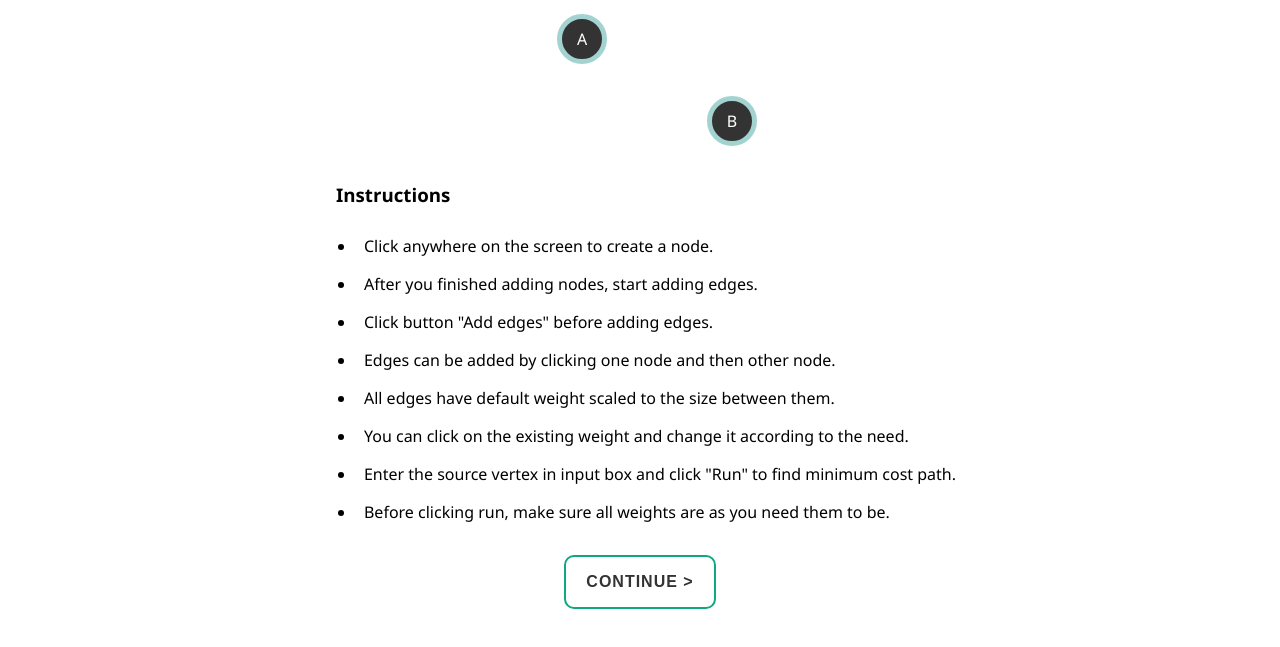
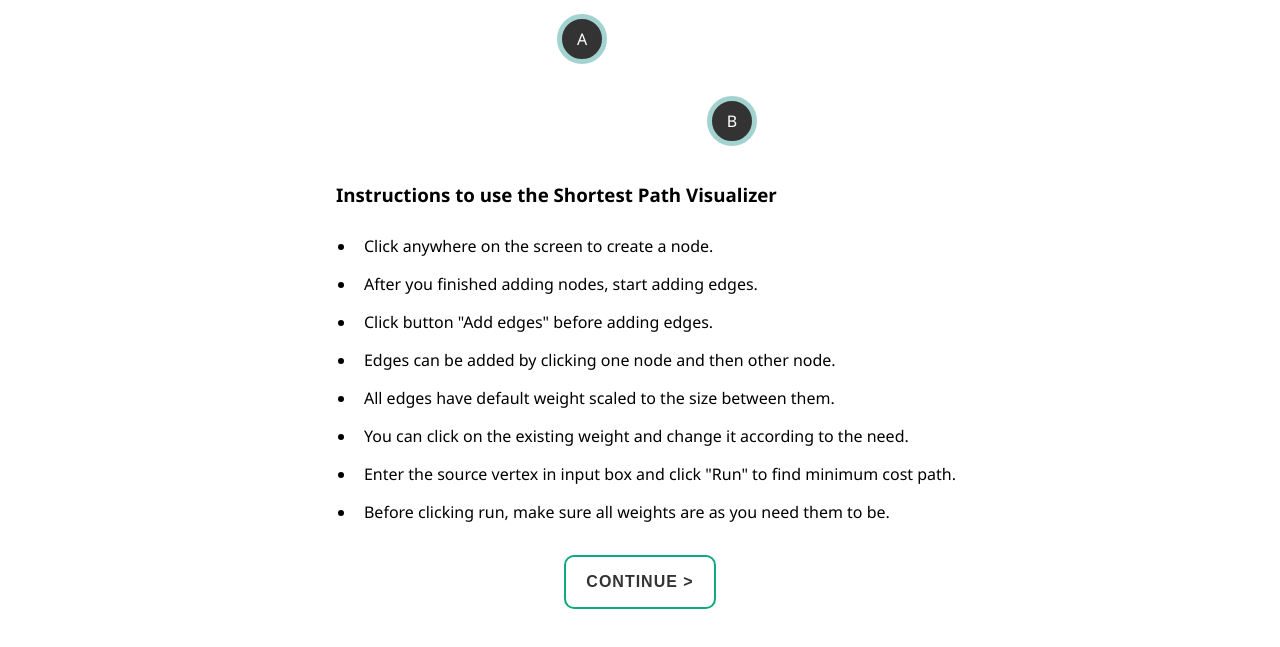
Before and after one commit to Anshu202122/DevOps-Project, a plain HTML site: page Public/index.html in a window 1280 px wide. Shown: the part 85-732 px from the top of the page. Drawn offline with Linux system fonts and the light colour scheme.

Commit message:
Updated the Instructions to use the Shortest Path Visualizer

```diff
--- a/Public/index.html
+++ b/Public/index.html
@@ -57,7 +57,7 @@
   <div class="block inline" style="margin-left: -100px">A</div>
   <div class="block inline" style="margin-left: 200px">B</div>
   <main>
-    <h3>Instructions</h3>
+    <h3>Instructions to use the Shortest Path Visualizer</h3>
     <ul>
       <li>Click anywhere on the screen to create a node.</li>
       <li>After you finished adding nodes, start adding edges.</li>
```
